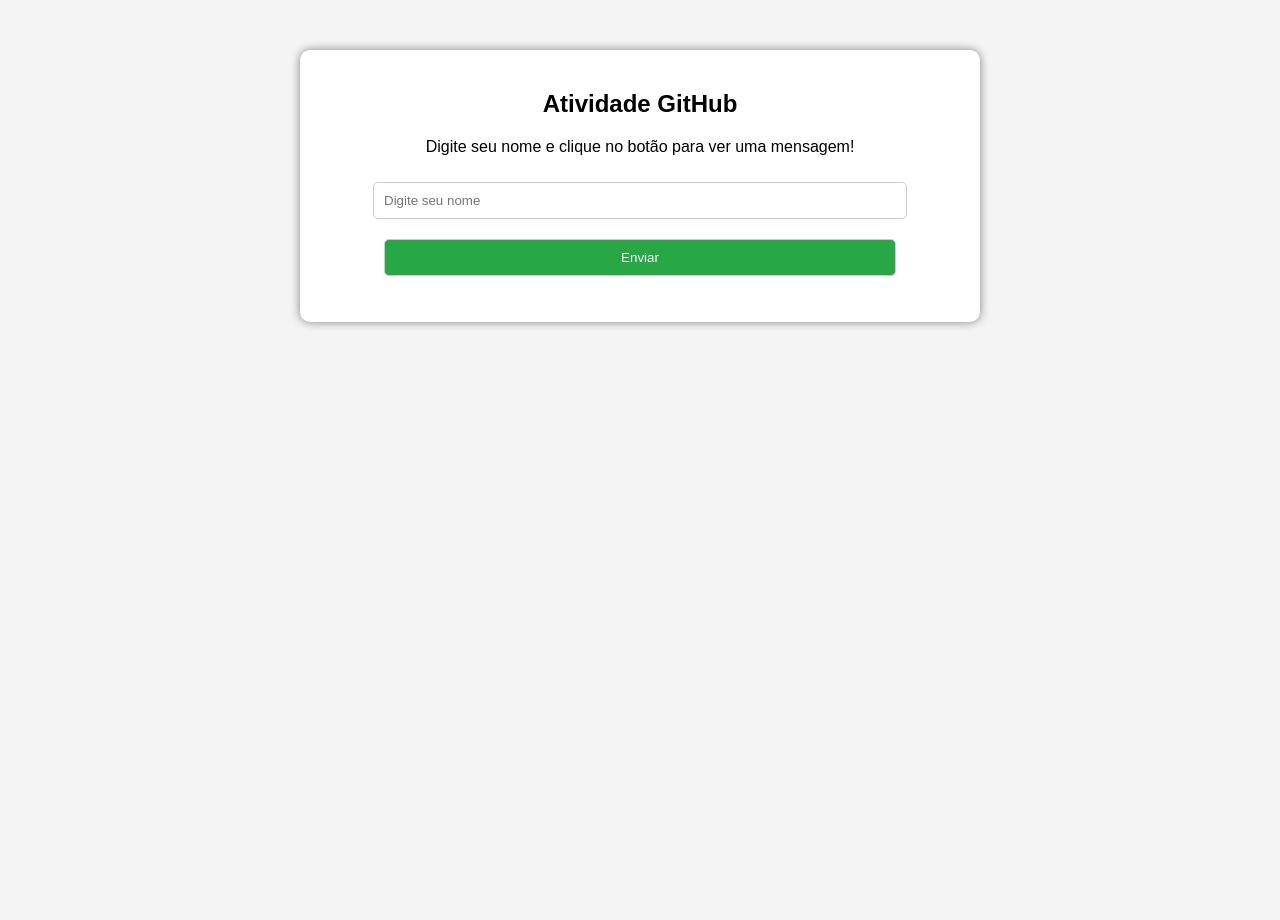
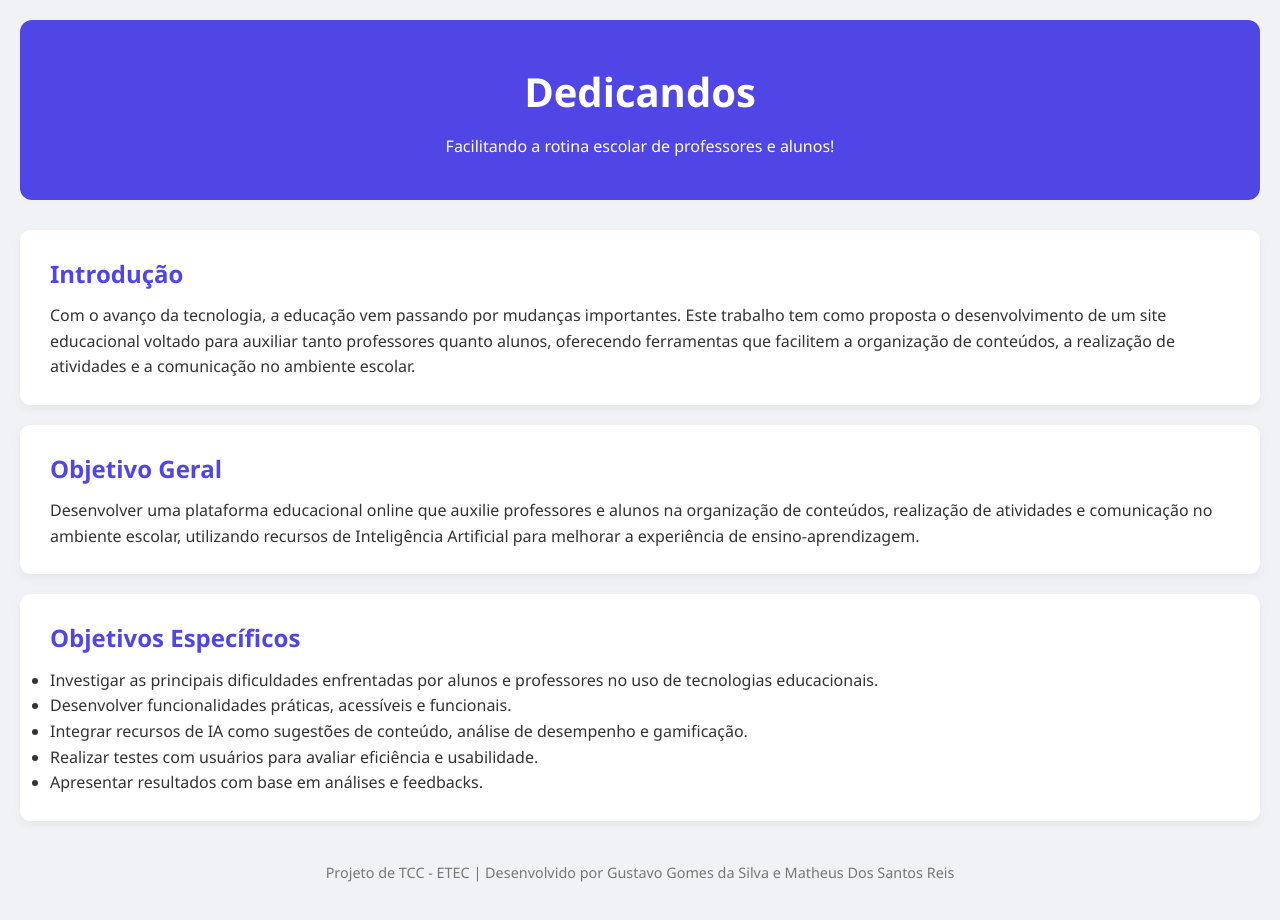
Before and after one commit to Dedicandos/dedicandos.github.io, a plain HTML site: page index.html in a window 1280 px wide. Before the commit the page ends 800 px from the top, so only its background shows below. Drawn offline with Linux system fonts and the light colour scheme.

Commit message:
Adicionando informações sobre o TCC

```diff
--- a/index.html
+++ b/index.html
@@ -1,61 +1,104 @@
 <!DOCTYPE html>
-<html lang="pt-br">
+<html lang="pt-BR">
 <head>
   <meta charset="UTF-8">
-    <meta name="viewport" content="width=device-width, initial-scale=1.0">
-    <title>Atividade GitHub</title>
+  <meta name="viewport" content="width=device-width, initial-scale=1">
+  <title>Dedicandos</title>
   <style>
-        body {
-            font-family: Arial, sans-serif;
-            background-color: #f4f4f4;
-            text-align: center;
+    * {
       margin: 0;
       padding: 0;
+      box-sizing: border-box;
     }
-        .container {
-            width: 50%;
-            margin: auto;
+
+    body {
+      font-family: 'Segoe UI', Tahoma, Geneva, Verdana, sans-serif;
+      background-color: #f0f2f5;
+      color: #333;
+      line-height: 1.6;
+      padding: 20px;
+    }
+
+    header {
+      text-align: center;
+      padding: 40px 20px;
+      background-color: #4f46e5;
+      color: white;
+      border-radius: 12px;
+      margin-bottom: 30px;
+    }
+
+    header h1 {
+      font-size: 2.5rem;
+      margin-bottom: 10px;
+    }
+
+    section {
       background: white;
+      padding: 25px 30px;
+      margin-bottom: 20px;
+      border-radius: 10px;
+      box-shadow: 0 4px 10px rgba(0, 0, 0, 0.05);
+    }
+
+    section h2 {
+      color: #4f46e5;
+      margin-bottom: 10px;
+    }
+
+    footer {
+      text-align: center;
       padding: 20px;
-            box-shadow: 0px 0px 10px gray;
-            border-radius: 10px;
-            margin-top: 50px;
+      font-size: 0.9rem;
+      color: #777;
     }
-        input, button {
-            margin: 10px;
-            padding: 10px;
-            width: 80%;
-            border: 1px solid #ccc;
-            border-radius: 5px;
+
+    @media (max-width: 600px) {
+      header h1 {
+        font-size: 1.8rem;
       }
-        button {
-            background-color: #28a745;
-            color: white;
-            cursor: pointer;
+
+      section {
+        padding: 20px;
       }
-        button:hover {
-            background-color: #218838;
     }
   </style>
 </head>
 <body>
-    <div class="container">
-        <h2>Atividade GitHub</h2>
-        <p>Digite seu nome e clique no botão para ver uma mensagem!</p>
-        <input type="text" id="nome" placeholder="Digite seu nome">
-        <button onclick="exibirMensagem()">Enviar</button>
-        <p id="mensagem"></p>
-    </div>
 
-    <script>
-        function exibirMensagem() {
-            let nome = document.getElementById('nome').value;
-            if (nome) {
-                document.getElementById('mensagem').innerText = `Olá, ${nome}! Bem-vindo à atividade!`;
-            } else {
-                document.getElementById('mensagem').innerText = 'Por favor, digite seu nome!';
-            }
-        }
-    </script>
+  <header>
+    <h1>Dedicandos</h1>
+    <p>Facilitando a rotina escolar de professores e alunos!</p>
+  </header>
+
+  <section>
+    <h2>Introdução</h2>
+    <p>
+      Com o avanço da tecnologia, a educação vem passando por mudanças importantes. Este trabalho tem como proposta o desenvolvimento de um site educacional voltado para auxiliar tanto professores quanto alunos, oferecendo ferramentas que facilitem a organização de conteúdos, a realização de atividades e a comunicação no ambiente escolar.
+    </p>
+  </section>
+
+  <section>
+    <h2>Objetivo Geral</h2>
+    <p>
+      Desenvolver uma plataforma educacional online que auxilie professores e alunos na organização de conteúdos, realização de atividades e comunicação no ambiente escolar, utilizando recursos de Inteligência Artificial para melhorar a experiência de ensino-aprendizagem.
+    </p>
+  </section>
+
+  <section>
+    <h2>Objetivos Específicos</h2>
+    <ul>
+      <li>Investigar as principais dificuldades enfrentadas por alunos e professores no uso de tecnologias educacionais.</li>
+      <li>Desenvolver funcionalidades práticas, acessíveis e funcionais.</li>
+      <li>Integrar recursos de IA como sugestões de conteúdo, análise de desempenho e gamificação.</li>
+      <li>Realizar testes com usuários para avaliar eficiência e usabilidade.</li>
+      <li>Apresentar resultados com base em análises e feedbacks.</li>
+    </ul>
+  </section>
+
+  <footer>
+    Projeto de TCC - ETEC | Desenvolvido por Gustavo Gomes da Silva e Matheus Dos Santos Reis
+  </footer>
+
 </body>
 </html>
```
Lines whose indentation alone changed are shown as unchanged.
